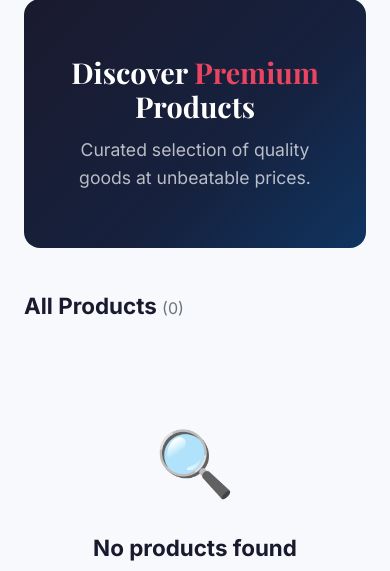
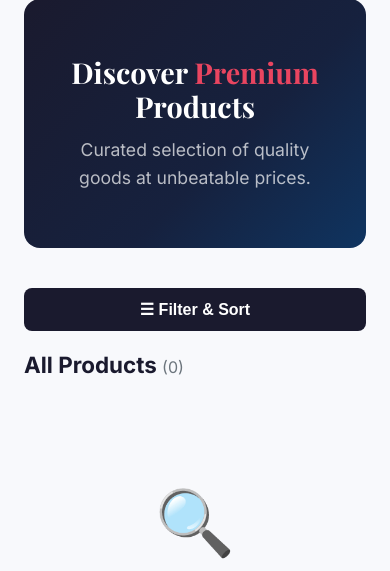
Before and after one commit to Sathish-077/CodeAlpha_E-ComVelvetCart, a Django app: page / in a window 390 px wide. Shown: the part 103-674 px from the top of the page. Run offline with Django 4.2, Linux system fonts and the light colour scheme; data that the repository does not hold is empty.

Commit message:
Add mobile filter toggle button

```diff
--- a/store/static/store/css/style.css
+++ b/store/static/store/css/style.css
@@ -388,3 +388,26 @@ address { font-style: normal; line-height: 1.8; font-size: .95rem; }
     padding: .75rem;
   }
 }
+/* ── Mobile Filter Toggle ─────────────────────────── */
+.filter-toggle-btn {
+  display: none;
+  width: 100%;
+  padding: .75rem;
+  background: var(--primary);
+  color: #fff;
+  border: none;
+  border-radius: 8px;
+  font-size: 1rem;
+  font-weight: 600;
+  cursor: pointer;
+  margin-bottom: 1rem;
+}
+
+@media (max-width: 900px) {
+  .filter-toggle-btn { display: block; }
+  .sidebar {
+    display: none;
+    margin-bottom: 1rem;
+  }
+  .sidebar.open { display: block; }
+}
--- a/store/static/store/js/main.js
+++ b/store/static/store/js/main.js
@@ -74,4 +74,9 @@ document.addEventListener('click', function(e) {
   if (menu && btn && !menu.contains(e.target) && !btn.contains(e.target)) {
     menu.classList.remove('open');
   }
-});s
+});
+
+// ── Mobile Filter Toggle ─────────────────────────────
+function toggleFilter() {
+  document.querySelector('.sidebar').classList.toggle('open');
+}
--- a/store/templates/store/product_list.html
+++ b/store/templates/store/product_list.html
@@ -11,7 +11,7 @@
       <p>Curated selection of quality goods at unbeatable prices.</p>
     </div>
   </section>
-
+  <button class="filter-toggle-btn" onclick="toggleFilter()">☰ Filter & Sort</button>
   <div class="shop-layout">
 
     <!-- Sidebar -->
```
